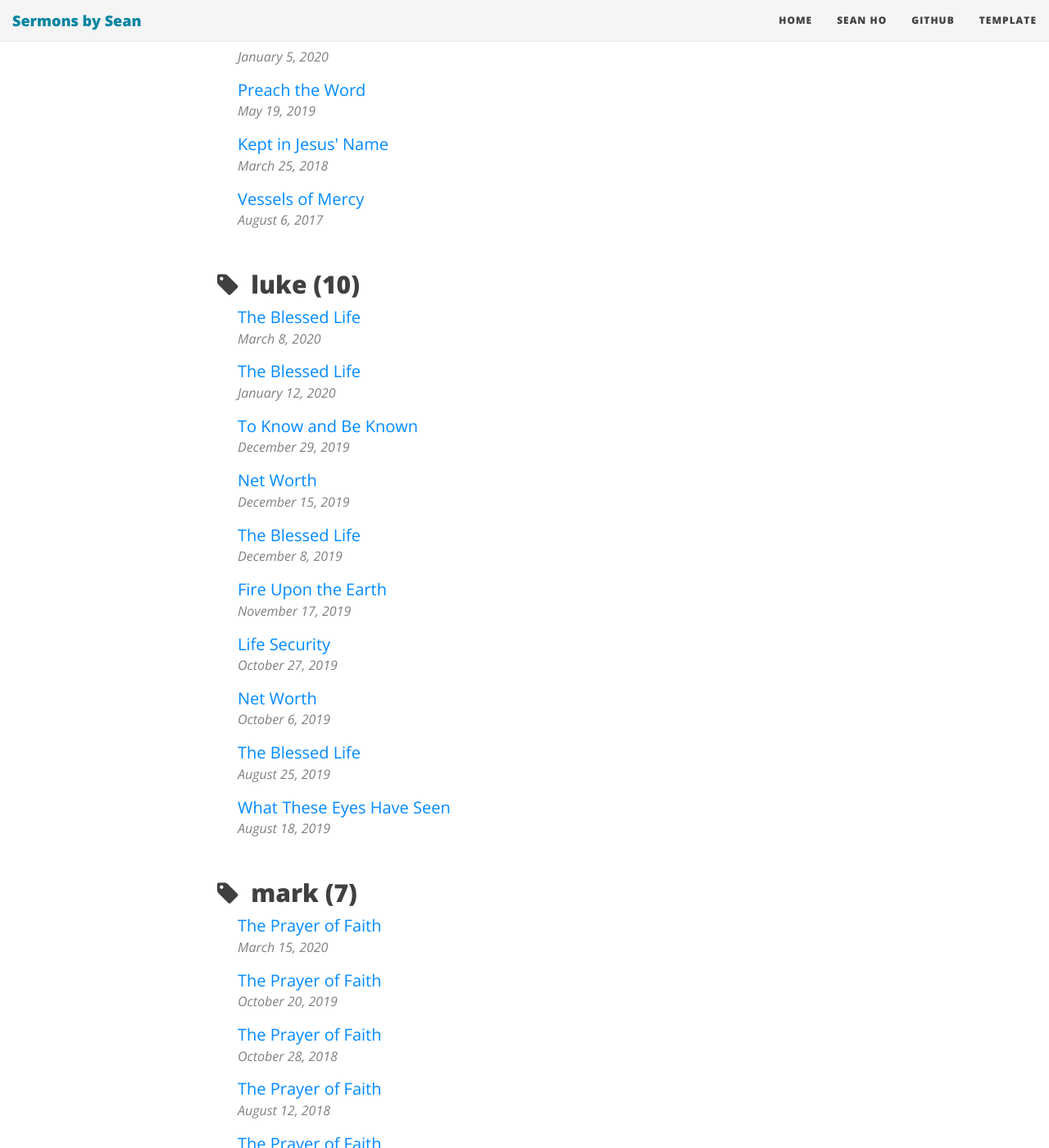
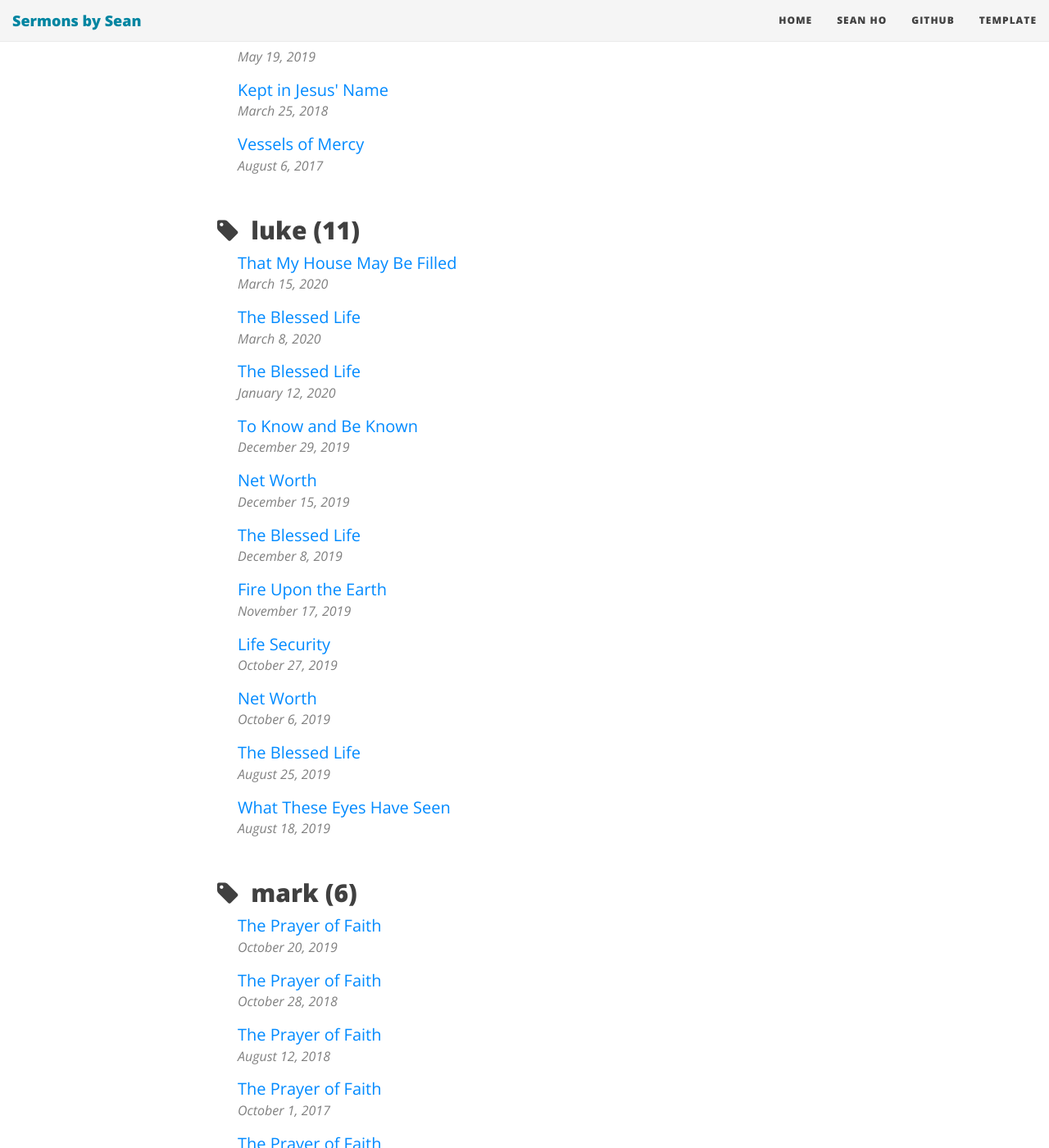
Before and after one commit to sermons/sermons.github.io, a Jekyll site: the page built from tags.html, in a window 1280 px wide and 1400 px high, scrolled down 20475 px. Shown: the whole window at 82% size. Built offline with Jekyll 4.4.1, drawn with Linux system fonts in a browser that asks for light colours; nearby versions of some CDN libraries; some of the changed text lies outside the part shown.

Commit message:
amend prayer-faith to filled

```diff
--- a/_posts/2020-03-15-prayer-faith.md
+++ b/_posts/2020-03-15-prayer-faith.md
@@ -1,10 +1,10 @@
 ---
 layout: post
-title: The Prayer of Faith
-subtitle: Mark 11:12-14, 20-25
-image: /prayer-faith/static/img/thumbnail.jpg
-qr: /prayer-faith/static/img/prayer-faith-qr.png
-tags: mark cccc
+title: That My House May Be Filled
+subtitle: Luke 14:15-24
+image: /filled/static/img/thumbnail.jpg
+qr: /filled/static/img/filled-qr.png
+tags: luke svpg
 
 ---
-Christ Church of China (Coquitlam)
+Pacific Grace MB Church (South Vancouver)
```
